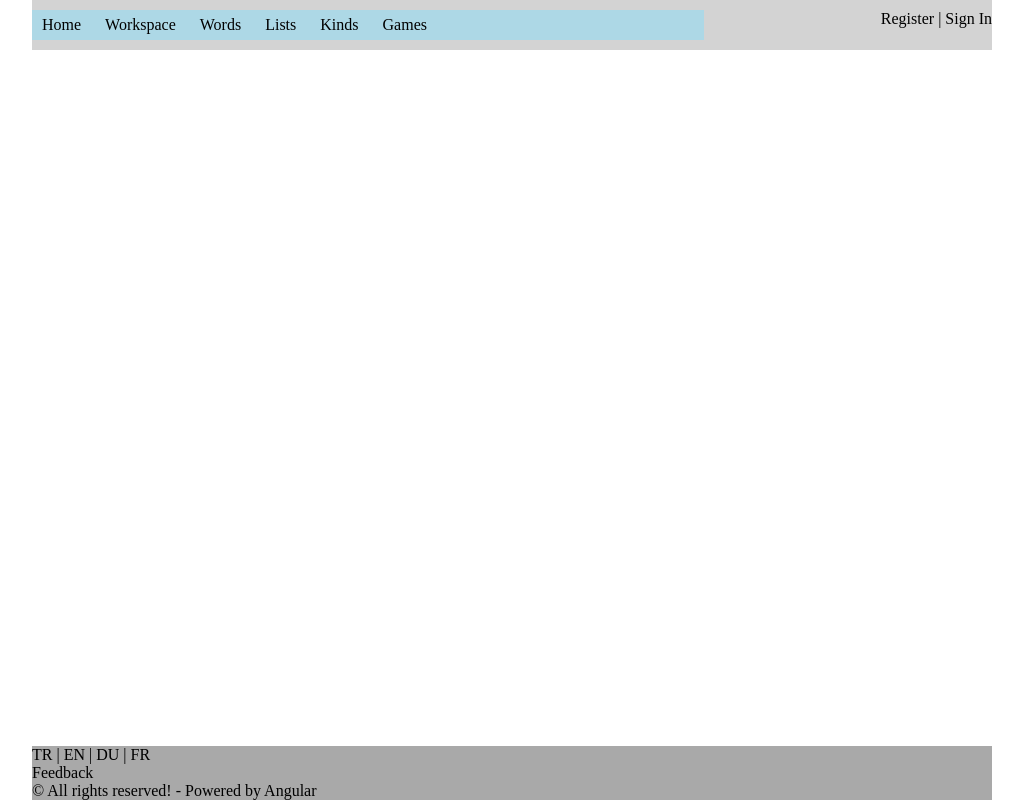
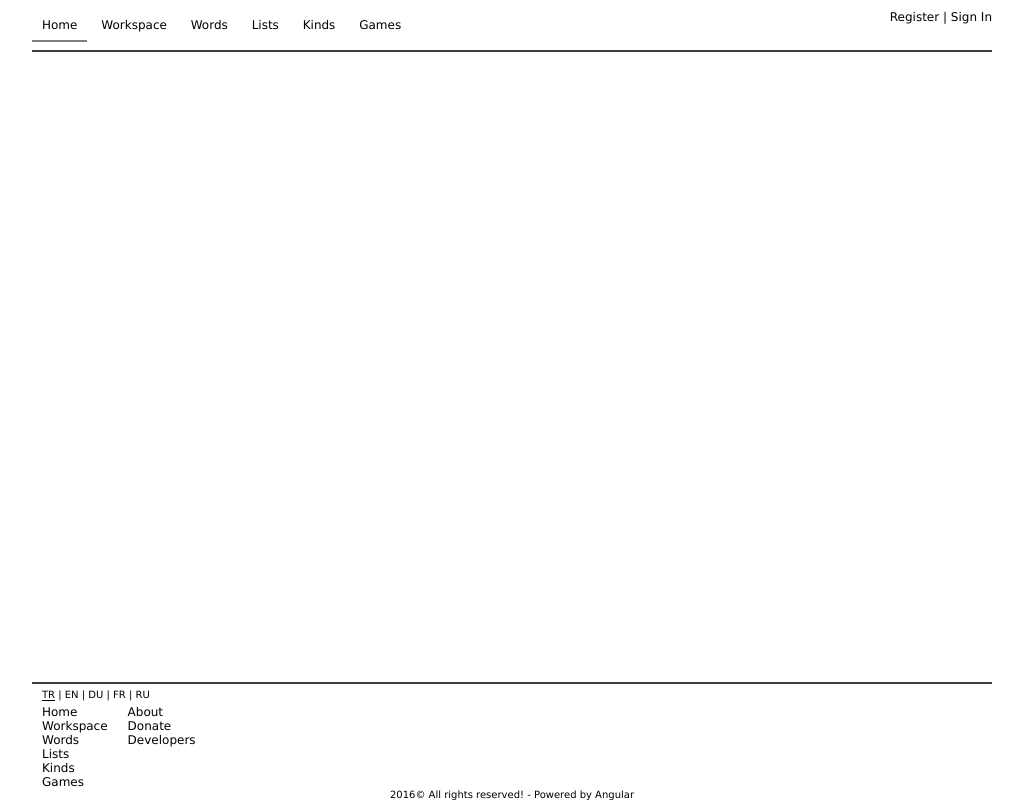
Before and after one commit to SalihKARAHAN/old-word-exerciser, a website: page doc/html/index.html in a window 1280 px wide. Shown: the whole page, without its empty margins (128-1151 px from the left). Drawn offline with Linux system fonts and the light colour scheme.

Commit message:
#2 html layout complated

```diff
--- a/doc/html/index.html
+++ b/doc/html/index.html
@@ -13,7 +13,7 @@
             <div class="nav">
                 <nav>
                     <ol>
-                        <li>
+                        <li class="selected">
                             <a href="#/home">Home</a>
                         </li>
                         <li>
@@ -40,16 +40,44 @@
             </div>
         </header>
         <footer>
-            <div class="">
+            <div class="footer-info">
                 <div class="languages">
-                    TR | EN | DU | FR
+                    <a href="#/tr" class="selected">TR</a> |
+                    <a href="#/tr">EN</a> |
+                    <a href="#/tr">DU</a> |
+                    <a href="#/tr">FR</a> |
+                    <a href="#/tr">RU</a>
                 </div>
-                <div class="feedback">
-                    Feedback
+                <div class="links">
+                    <ol>
+                        <li>
+                            <a href="#/home">Home</a>
+                        </li>
+                        <li>
+                            <a href="#/workspaces">Workspace</a>
+                        </li>
+                        <li>
+                            <a href="#/words">Words</a>
+                        </li>
+                        <li>
+                            <a href="#/lists">Lists</a>
+                        </li>
+                        <li>
+                            <a href="#/kinds">Kinds</a>
+                        </li>
+                        <li>
+                            <a href="#/games">Games</a>
+                        </li>
+                    </ol>
+                    <ol>
+                        <li><a href="#/about">About</a></li>
+                        <li><a href="#/donate">Donate</a></li>
+                        <li><a href="#/developers">Developers</a></li>
+                    </ol>
                 </div>
             </div>
             <div class="copyright">
-                &copy; All rights reserved! - Powered by Angular
+                2016&copy; All rights reserved! - Powered by Angular
             </div>
         </footer>
     </div>
--- a/doc/html/style/layout.css
+++ b/doc/html/style/layout.css
@@ -4,6 +4,8 @@
     margin: 0;
     padding: 0;
     border: none;
+    font-family: verdana;
+    font-size: 12px;
 }
 a {
     text-decoration: none;
@@ -17,12 +19,13 @@ body .container {
     max-width: 960px;
     margin-left: auto;
     margin-right: auto;
-    background-color: lightgray;
+    /*background-color: lightgray;*/
 }
 body .container header {
     width: 100%;
     height: 40px;
     padding-top: 10px;
+    border-bottom: 2px solid #3c3c3c;
 }
 
 /*NAV AREA START */
@@ -32,10 +35,10 @@ body .container header .nav {
     width: 70%;
 }
 nav {
-    background-color: green;
+    /*background-color: green;*/
 }
 nav ol {
-    background-color: lightblue;
+    /*background-color: lightblue;*/
 }
 nav ol li {
     display: inline-block;
@@ -51,8 +54,8 @@ nav ol li a {
     padding-left: 10px;
     padding-right: 10px;
 }
-nav ol li a:hover {
-    background-color: azure;
+nav ol li.selected a, nav ol li a:hover {
+    border-bottom: 2px solid gray;
 }
 
 /*NAV AREA END*/
@@ -72,10 +75,62 @@ nav ol li a:hover {
 
 /*USER HEADER END*/
 
+
+/*FOOTER START*/
+
 body .container footer {
     width: 100%;
     max-width: 960px;
     position: fixed;
     bottom: 0;
-    background: darkgray;
+    /*background: darkgray;*/
 }
+footer .footer-info {
+    width: 100%;
+    height: auto;
+    float: left;
+    /*background: lightgray;*/
+    font-size: 12px;
+    border-top: 2px solid #3c3c3c;
+}
+.footer-info .languages {
+    margin-top: 5px;
+    float: left;
+    font-size: 10px;
+    margin-left: 10px;
+}
+.footer-info .languages a {
+    font-size: 10px;
+}
+.footer-info .languages .selected {
+    border-bottom: 1px solid black;
+}
+
+/*.footer-info .feedback {
+    width: 20%;
+    float: left;
+    text-align: right;
+}*/
+
+footer .links {
+    margin-top: 5px;
+    width: 100%;
+    float: left;
+}
+.links ol {
+    float: left;
+    margin-left: 10px;
+    margin-right: 10px;
+}
+.links ol li {
+    display: block;
+}
+.links ol li a {}
+.links ol li a:hover {}
+footer .copyright {
+    font-size: 10px;
+    text-align: center;
+    font-size: bold;
+}
+
+/*FOOTER END*/
```
